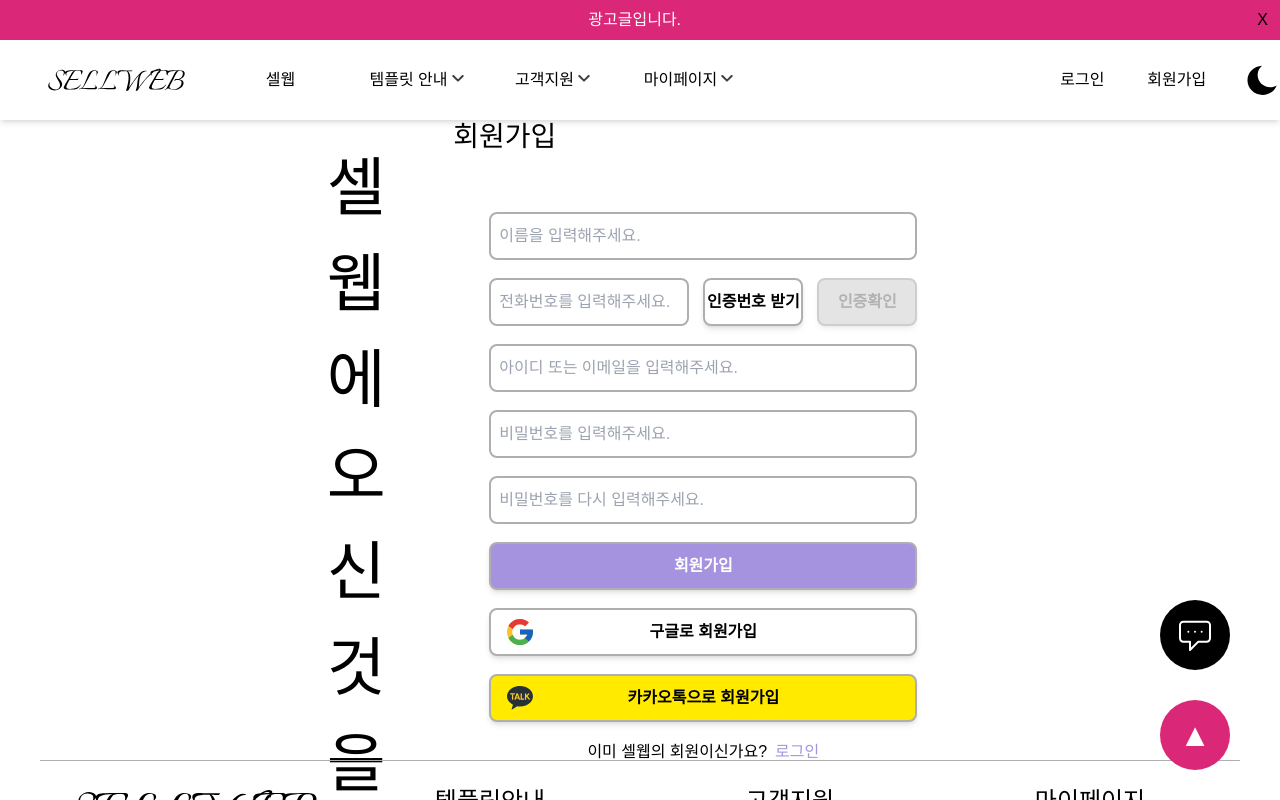
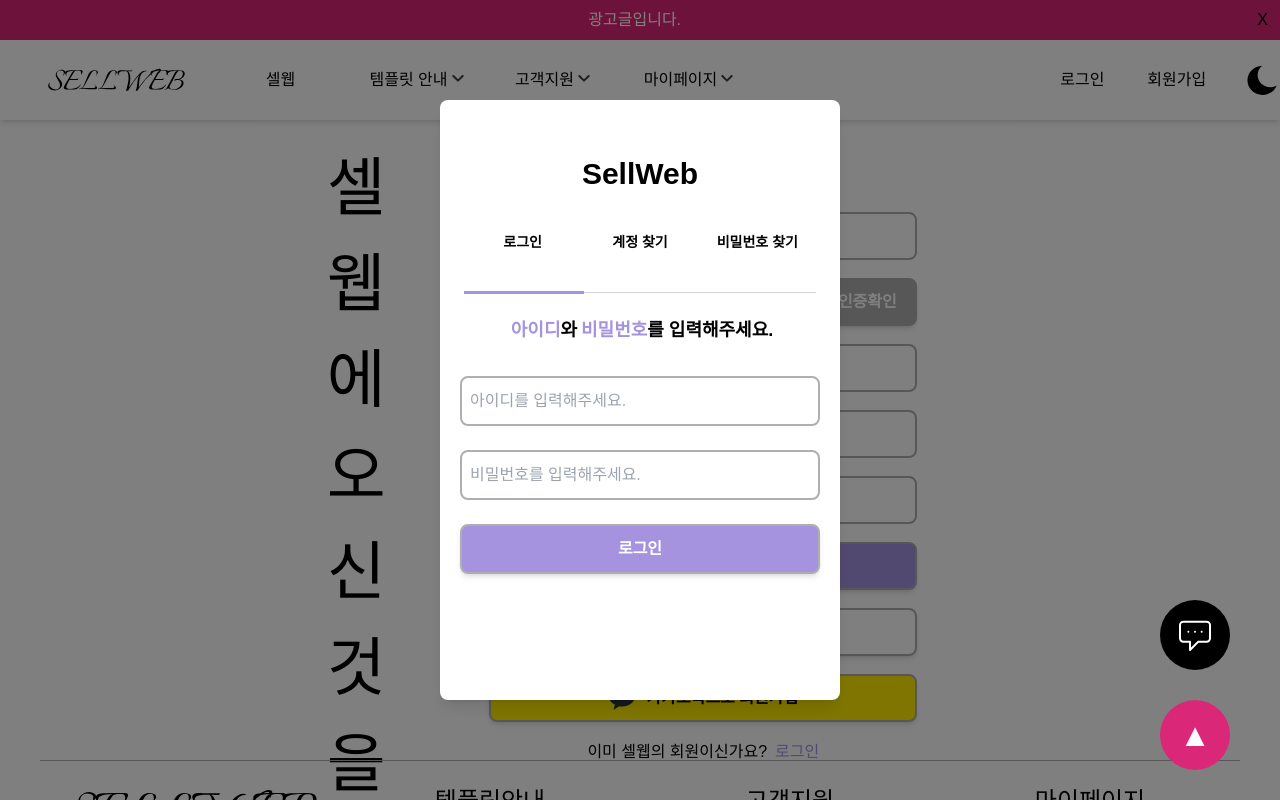
Before and after one commit to Hyun-EG/SP-sellweb, a Next.js app: page /signup in a window 1280 px wide. Both pictures are taken after a click on the element "로그인". Shown: the top 800 px of the page. Built offline with nearby package versions, Linux system fonts and the light colour scheme; a web font is replaced by a local one.

Commit message:
Design: 로그인 폼 변경 및 회원가입 페이지 디자인 수정

```diff
--- a/src/app/signup/page.tsx
+++ b/src/app/signup/page.tsx
@@ -1,11 +1,17 @@
+'use client';
+
+import { useState } from 'react';
 import Image from 'next/image';
 import Input from '@/components/Input';
 import Button from '@/components/Button';
 import backGroundImg from '../../../public/bgs/bg-seeMySelf.webp';
 import kakaoIcon from '../../../public/svgs/icon-kakao.svg';
 import googleIcon from '../../../public/svgs/icon-google.svg';
+import UserAuth from '@/components/UserAuth';
 
-const page = () => {
+const Page = () => {
+  const [isAuthModalOpen, setIsAuthModalOpen] = useState(false);
+
   return (
     <>
       <div className="flex justify-center items-center w-full h-[80vh] gap-[50px]">
@@ -34,13 +40,14 @@ const page = () => {
           <div className="flex gap-[14px]">
             <Input
               state="default"
-              placeholder="전화번호를 입력해주세요."
+              placeholder="이메일을 입력해주세요."
               width={200}
               height={48}
               borderRadius={8}
             />
             <Button
               variant="request"
+              state="default"
               theme="white"
               width={100}
               height={48}
@@ -51,19 +58,18 @@ const page = () => {
             </Button>
             <Button
               variant="confirm"
-              state="disabled"
               theme="white"
               width={100}
               height={48}
-              color="#ffffff"
-              fontColor="#000000"
+              color="#afafaf"
+              fontColor="#ffffff"
             >
               인증확인
             </Button>
           </div>
           <Input
             state="default"
-            placeholder="아이디 또는 이메일을 입력해주세요."
+            placeholder="아이디를 입력해주세요."
             width={428}
             height={48}
             borderRadius={8}
@@ -82,7 +88,7 @@ const page = () => {
             placeholder="비밀번호를 다시 입력해주세요."
             borderRadius={8}
           />
-          <Button width={428} height={48} theme="white">
+          <Button width={428} height={48} theme="white" state="default">
             회원가입
           </Button>
           <Button
@@ -91,16 +97,16 @@ const page = () => {
             theme="white"
             color="#ffffff"
             fontColor="#000000"
+            state="default"
           >
-            <div className="relative flex items-center justify-center w-full h-full ">
+            <div className="flex items-center justify-center gap-4 w-full h-full ">
               <Image
                 src={googleIcon}
                 alt="구글로 회원가입"
                 width={26}
                 height={26}
-                className="absolute left-4 "
               />
-              구글로 회원가입
+              <span>구글로 회원가입</span>
             </div>
           </Button>
           <Button
@@ -109,28 +115,34 @@ const page = () => {
             theme="white"
             color="#ffea00"
             fontColor="#000000"
+            state="default"
           >
-            <div className="relative flex items-center justify-center w-full h-full">
+            <div className="flex items-center justify-center gap-3 w-full h-full">
               <Image
                 src={kakaoIcon}
-                alt={'카카오톡으로 회원가입'}
+                alt="카카오톡으로 회원가입"
                 width={26}
                 height={26}
-                className="absolute left-4"
               />
-              카카오톡으로 회원가입
+              <span>카카오톡으로 회원가입</span>
             </div>
           </Button>
           <div className="flex justify-center">
             <p className="text-[16px]">이미 셀웹의 회원이신가요?</p>
-            <p className="ml-2 text-lightPurple text-[16px] cursor-pointer ">
+            <p
+              className="ml-2 text-lightPurple text-[16px] cursor-pointer"
+              onClick={() => setIsAuthModalOpen(true)}
+            >
               로그인
             </p>
           </div>
         </div>
       </div>
+      {isAuthModalOpen && (
+        <UserAuth onClose={() => setIsAuthModalOpen(false)} />
+      )}
     </>
   );
 };
 
-export default page;
+export default Page;
--- a/src/components/Button.tsx
+++ b/src/components/Button.tsx
@@ -16,6 +16,7 @@ type ButtonProps = {
   fontColor?: string;
   onClick?: () => void;
   children?: React.ReactNode;
+  // cursor?: React.ReactNode;
 };
 
 const Button = ({
@@ -55,7 +56,7 @@ const Button = ({
     backgroundColor:
       state === 'disabled' ? '#d3d3d3' : color || defaultColors[theme],
     color: state === 'disabled' ? '#808080' : fontColor || '#FFFFFF',
-    cursor: state === 'disabled' ? 'not-allowed' : 'pointer',
+    cursor: state === 'default' ? 'pointer' : 'not-allowed',
     opacity: state === 'disabled' ? 0.6 : 1,
   };
 
--- a/src/components/SlideBar.tsx
+++ b/src/components/SlideBar.tsx
@@ -5,6 +5,7 @@ import React, { useState, useEffect } from 'react';
 interface SlideBarProps {
   slideWidth: number;
   items: string[];
+  // eslint-disable-next-line no-unused-vars
   onTabChange: (index: number) => void;
   activeIndex: number;
 }
@@ -44,7 +45,7 @@ const SlideBar = ({
   return (
     <div className="relative flex flex-col items-center w-full h-[100px]">
       <div className="flex justify-center items-center w-full border-b-[1px] border-gray-300 relative">
-        {activeIconIndex !== null && (
+        {activeIconIndex !== 0 && (
           <div
             className="absolute bottom-[-2px] h-[3px] bg-lightPurple transition-all duration-300"
             style={{ left: `${slideOffset}px`, width: `${slideWidth}px` }}
--- a/src/components/UserAuth.tsx
+++ b/src/components/UserAuth.tsx
@@ -13,14 +13,10 @@ const UserAuth = ({ onClose }: UserAuthProps) => {
   const loginForm = (
     <div className="flex flex-col justify-evenly items-center gap-6">
       <h2 className="flex text-lg font-semibold mb-2">
-        <p className="text-lightPurple ml-1">아이디</p>와{' '}
+        <p className="text-lightPurple ml-1">아이디</p>와
         <p className="text-lightPurple ml-1">비밀번호</p>를 입력해주세요.
       </h2>
-      <Input
-        placeholder="아이디 또는 이메일을 입력해주세요."
-        width={360}
-        height={50}
-      />
+      <Input placeholder="아이디를 입력해주세요." width={360} height={50} />
       <Input placeholder="비밀번호를 입력해주세요." width={360} height={50} />
       <Button theme="white" width={360} height={50}>
         로그인
@@ -31,11 +27,16 @@ const UserAuth = ({ onClose }: UserAuthProps) => {
   const findIDForm = (
     <div className="flex flex-col items-center gap-6">
       <h2 className="flex text-lg font-semibold mb-2">
-        본인의 <p className="text-lightPurple ml-1">이름</p>과{' '}
-        <p className="text-lightPurple ml-1">핸드폰번호</p>를 입력해주세요
+        본인의 <p className="text-lightPurple ml-1">이름</p>과
+        <p className="text-lightPurple ml-1">이메일</p>을 입력해주세요
       </h2>
       <Input width={360} height={50} placeholder="이름을 입력해주세요." />
-      <Input width={360} height={50} placeholder="핸드폰번호를 입력해주세요." />
+      <div className="flex justify-between items-center w-[360px]">
+        <Input width={240} height={50} placeholder="이메일을 입력해주세요." />
+        <Button theme="white" state="default" width={100} height={50}>
+          인증요청
+        </Button>
+      </div>
       <Button theme="white" state="default" width={360} height={50}>
         계정 찾기
       </Button>
@@ -46,17 +47,13 @@ const UserAuth = ({ onClose }: UserAuthProps) => {
     <div className="flex flex-col items-center gap-6">
       <h2 className="flex text-lg font-semibold">
         본인의<p className="text-lightPurple ml-1">아이디</p>와
-        <p className="text-lightPurple ml-1">핸드폰번호</p>를 입력해주세요
+        <p className="text-lightPurple ml-1">이메일</p>을 입력해주세요
       </h2>
       <div className="flex flex-col gap-6">
         <Input width={360} height={50} placeholder="아이디를 입력해주세요." />
         <div className="flex justify-between w-[100%]">
-          <Input
-            width={240}
-            height={50}
-            placeholder="핸드폰번호를 입력해주세요."
-          />
-          <Button theme="white" width={100} height={50}>
+          <Input width={240} height={50} placeholder="이메일을 입력해주세요." />
+          <Button theme="white" width={100} height={50} state="default">
             인증요청
           </Button>
         </div>
@@ -66,15 +63,7 @@ const UserAuth = ({ onClose }: UserAuthProps) => {
             height={50}
             placeholder="인증번호를 입력해주세요."
           />
-
-          <Button
-            theme="white"
-            state="disabled"
-            width={100}
-            height={50}
-            // color="white"
-            // fontColor="black"
-          >
+          <Button theme="white" color="#afafaf" width={100} height={50}>
             인증확인
           </Button>
         </div>
```
